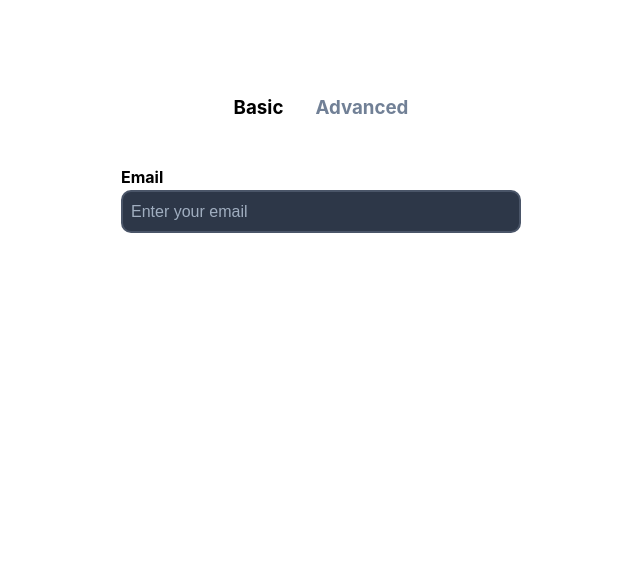
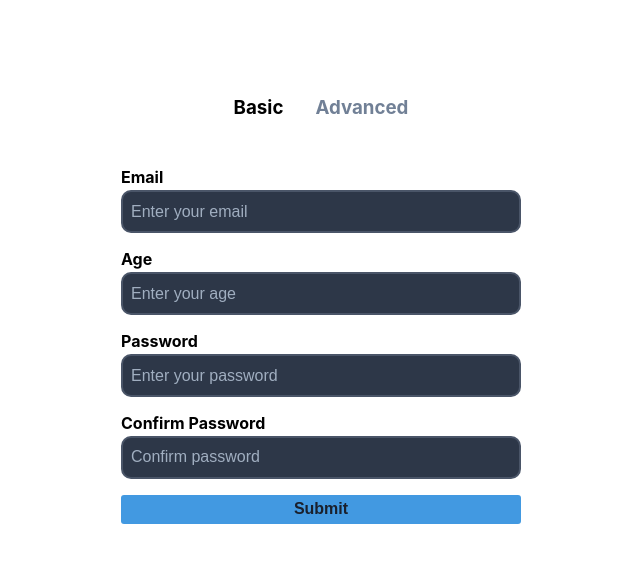
Before and after one commit to Annie-Huang/formik-tutorial, a React (Create React App) app: page / in a window 1280 px wide. Shown: the top 562 px of the page, without its empty margins (319-959 px from the left). Built offline with nearby package versions, Linux system fonts and the light colour scheme.

Commit message:
Add 3 more fields: age, password, confirmPassword. And on onBlur so we can  use it to trigger validation.

```diff
--- a/src/components/BasicForm.tsx
+++ b/src/components/BasicForm.tsx
@@ -5,6 +5,9 @@ const BasicForm = () => {
   const formik = useFormik({
     initialValues: {
       email: '',
+      age: '',
+      password: '',
+      confirmPassword: '',
     },
     onSubmit: (values) => {
       alert(JSON.stringify(values, null, 2));
@@ -18,12 +21,45 @@ const BasicForm = () => {
       <label htmlFor='email'>Email</label>
       {/*<input id='email' type='email' placeholder='Enter your email' />*/}
       <input
-        value={formik.values.email}
-        onChange={formik.handleChange}
         id='email'
         type='email'
         placeholder='Enter your email'
+        value={formik.values.email}
+        onChange={formik.handleChange}
+        onBlur={formik.handleBlur}
       />
+
+      <label htmlFor='age'>Age</label>
+      <input
+        id='age'
+        type='number'
+        placeholder='Enter your age'
+        value={formik.values.age}
+        onChange={formik.handleChange}
+        onBlur={formik.handleBlur}
+      />
+
+      <label htmlFor='password'>Password</label>
+      <input
+        id='password'
+        type='password'
+        placeholder='Enter your password'
+        value={formik.values.password}
+        onChange={formik.handleChange}
+        onBlur={formik.handleBlur}
+      />
+
+      <label htmlFor='confirmPassword'>Confirm Password</label>
+      <input
+        id='confirmPassword'
+        type='password'
+        placeholder='Confirm password'
+        value={formik.values.confirmPassword}
+        onChange={formik.handleChange}
+        onBlur={formik.handleBlur}
+      />
+
+      <button type='submit'>Submit</button>
     </form>
   );
 };
```
